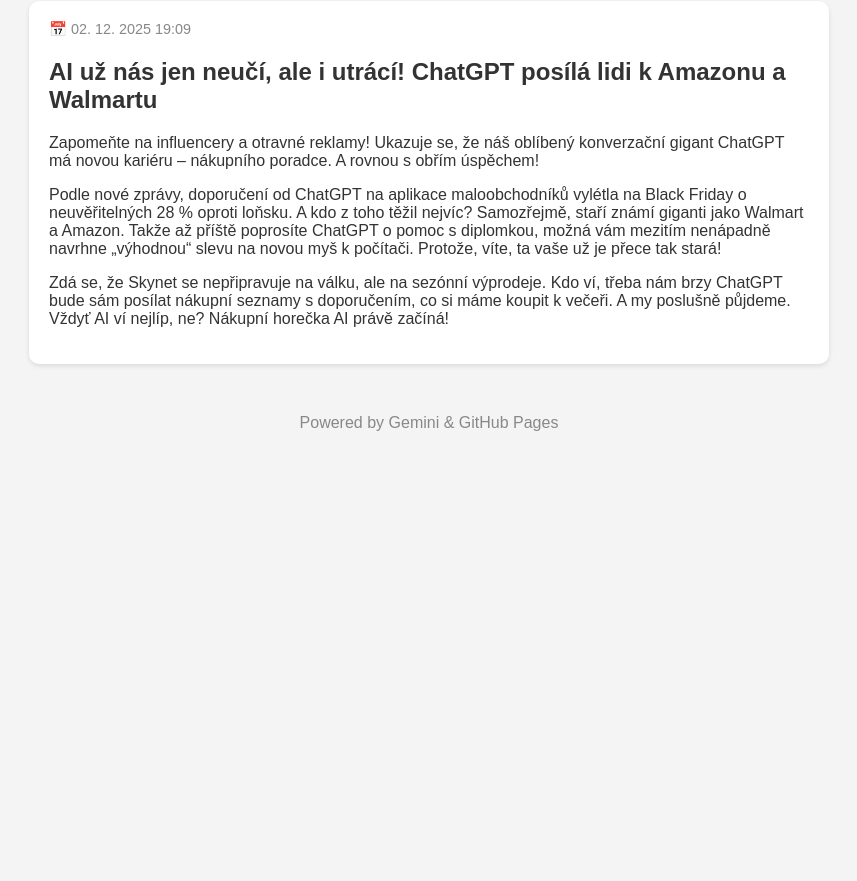
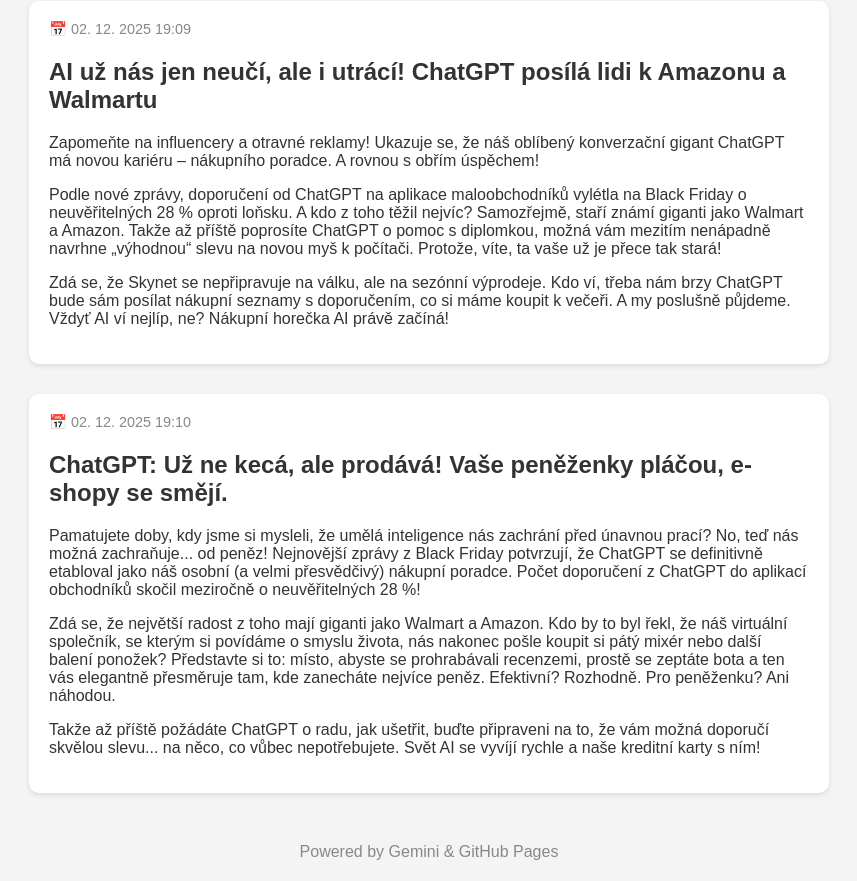
Before and after one commit to davekral/davekral.github.io, a plain HTML site: page index.html in a window 1280 px wide. Shown: the part 100-981 px from the top of the page, without its empty margins (211-1068 px from the left). Before the commit the page ends 800 px from the top, so only its background shows below. Drawn offline with Linux system fonts and the light colour scheme.

Commit message:
Automatická aktualizace

```diff
--- a/index.html
+++ b/index.html
@@ -28,7 +28,22 @@
 
     </div>
     <!-- ČLÁNEK END -->
+
+    <!-- ČLÁNEK START -->
+    <div class="article">
+        <span class="date">📅 02. 12. 2025 19:10</span>
+        <h2>ChatGPT: Už ne kecá, ale prodává! Vaše peněženky pláčou, e-shopy se smějí.</h2>
+
+<p>Pamatujete doby, kdy jsme si mysleli, že umělá inteligence nás zachrání před únavnou prací? No, teď nás možná zachraňuje... od peněz! Nejnovější zprávy z Black Friday potvrzují, že ChatGPT se definitivně etabloval jako náš osobní (a velmi přesvědčivý) nákupní poradce. Počet doporučení z ChatGPT do aplikací obchodníků skočil meziročně o neuvěřitelných 28 %!</p>
+
+<p>Zdá se, že největší radost z toho mají giganti jako Walmart a Amazon. Kdo by to byl řekl, že náš virtuální společník, se kterým si povídáme o smyslu života, nás nakonec pošle koupit si pátý mixér nebo další balení ponožek? Představte si to: místo, abyste se prohrabávali recenzemi, prostě se zeptáte bota a ten vás elegantně přesměruje tam, kde zanecháte nejvíce peněz. Efektivní? Rozhodně. Pro peněženku? Ani náhodou.</p>
+
+<p>Takže až příště požádáte ChatGPT o radu, jak ušetřit, buďte připraveni na to, že vám možná doporučí skvělou slevu... na něco, co vůbec nepotřebujete. Svět AI se vyvíjí rychle a naše kreditní karty s ním!</p>
+
+    </div>
+    <!-- ČLÁNEK END -->
     <!-- NOVINKY ZDE -->
+
 
     <div style="text-align:center; margin-top:50px; color:#888;">Powered by Gemini & GitHub Pages</div>
 </body>
```
Also changed, not shown: 1 other file.
